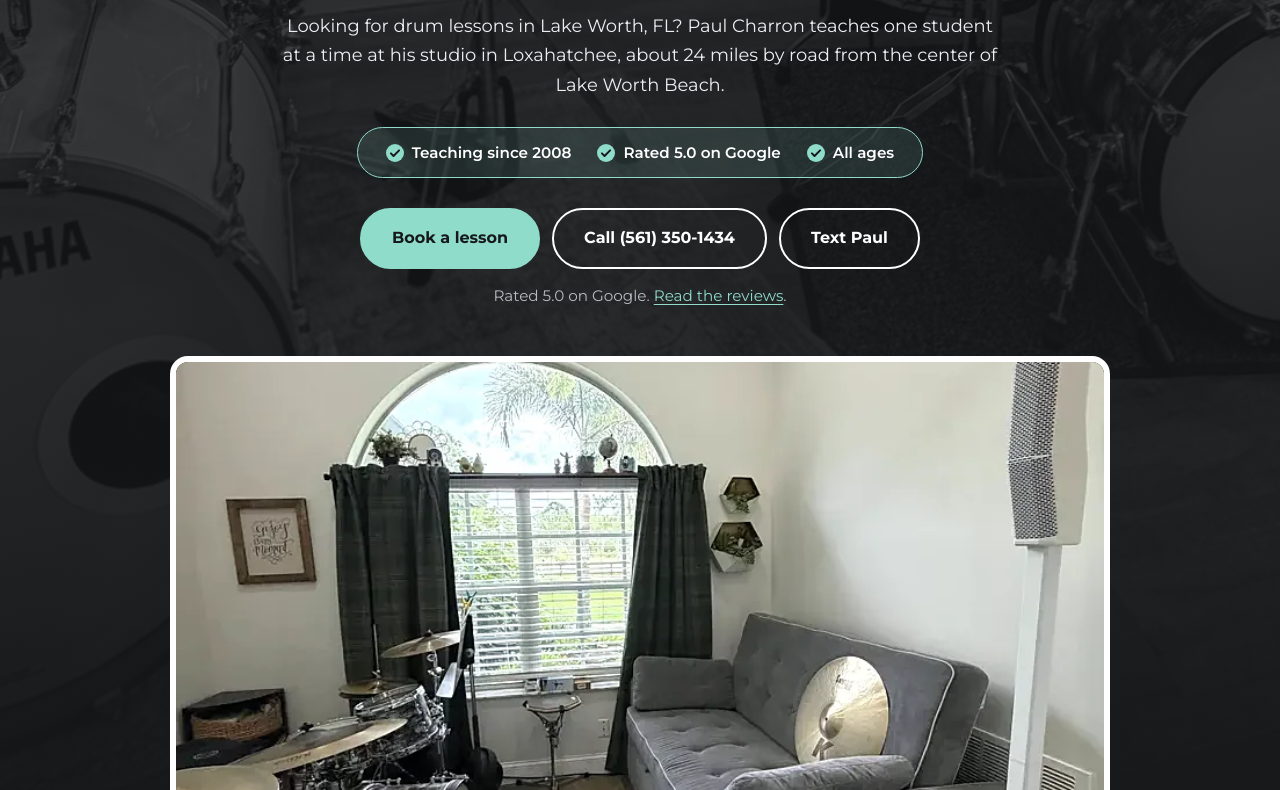
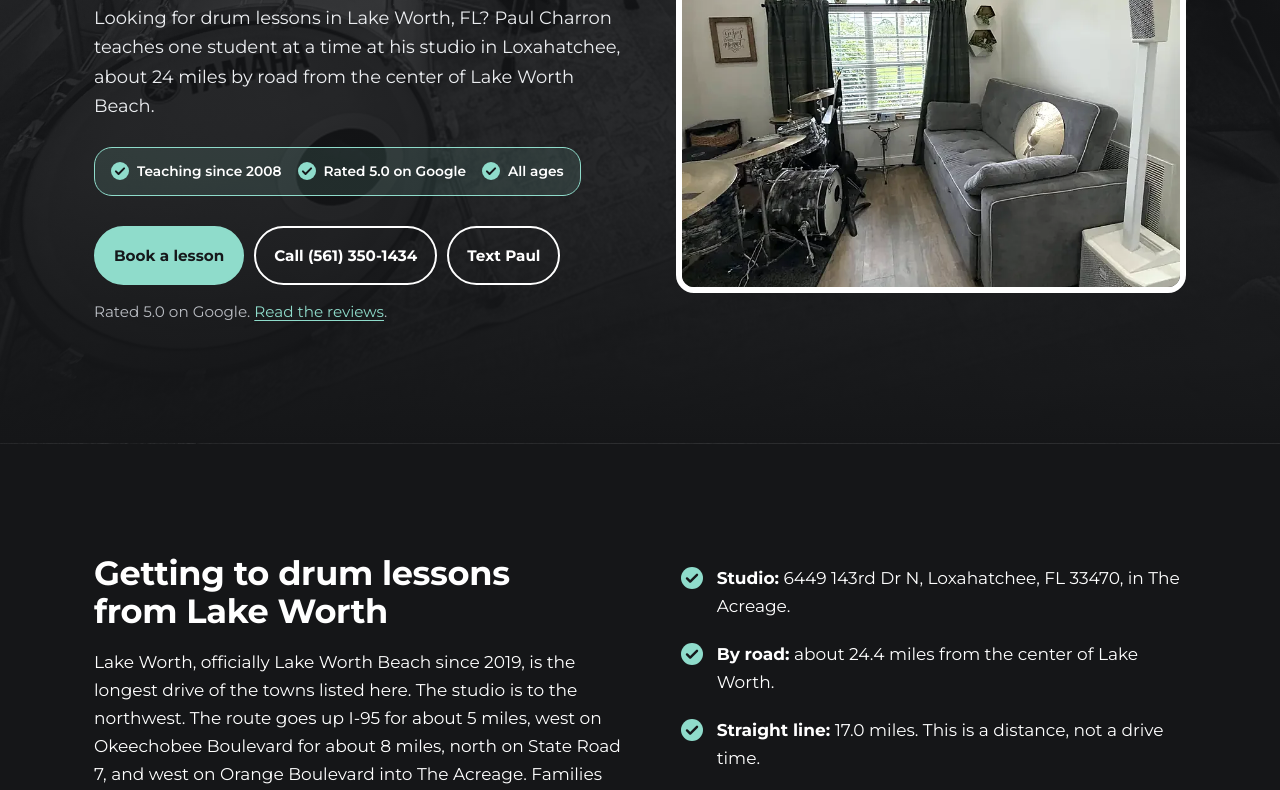
Before and after one commit to gantolin/paul-charron-drums-preview, a plain HTML site: page drum-lessons-lake-worth-fl.html in a window 1280 px wide. Shown: the part 332-1122 px from the top of the page. Drawn offline with Linux system fonts and the light colour scheme.

Commit message:
Desktop hero: text left, photo right
Co-Authored-By: Claude Fable 5.2 <noreply@anthropic.com>

```diff
--- a/drum-lessons-lake-worth-fl.html
+++ b/drum-lessons-lake-worth-fl.html
@@ -10,7 +10,7 @@
 <link rel="preconnect" href="https://fonts.googleapis.com">
 <link rel="preconnect" href="https://fonts.gstatic.com" crossorigin>
 <link href="https://fonts.googleapis.com/css2?family=Montserrat:wght@400;500;600;700&display=swap" rel="stylesheet">
-<link rel="stylesheet" href="styles.css?v=37">
+<link rel="stylesheet" href="styles.css?v=38">
 <script type="application/ld+json">
 {
   "@context": "https://schema.org",
--- a/styles.css
+++ b/styles.css
@@ -732,3 +732,21 @@ summary::before, summary::after { background: var(--hoop); }
 .miles-board strong { color: #fff; font-size: 1.05rem; }
 .miles-board em { font-style: normal; font-weight: 700; color: var(--teal); font-variant-numeric: tabular-nums; }
 .miles-board a:hover strong { color: var(--teal); }
+
+/* Desktop hero: text on the left, photo on the right (Gene, 2026-11-22: "try that"). Phones and tablets keep the stacked hero. */
+@media (min-width: 1001px) {
+  .hero { padding: 64px 0 84px; text-align: left; }
+  .hero .wrap { grid-template-columns: 1.02fr 0.98fr; gap: 52px; align-items: center; justify-items: start; }
+  .hero h1 { margin-inline: 0; }
+  .hero p.lead { margin: 0; }
+  .hero-badges { margin: 26px 0 0; justify-content: flex-start; padding: 12px 22px; border-radius: 18px; }
+  .hero-actions { justify-content: flex-start; }
+  .hero-photo { margin: 0; width: 100%; }
+  .hero-photo img { aspect-ratio: 1400 / 1157; }
+  .hero-review { right: -14px; bottom: -92px; max-width: 290px; font-size: 0.86rem; padding: 14px 16px; }
+  .hero-badges { gap: 6px 16px; padding: 12px 16px; font-size: 0.86rem; }
+  .hero-actions { gap: 10px; }
+  .hero-actions .btn { padding-inline: 18px; font-size: 0.95rem; }
+  .hero { padding-bottom: 120px; }
+  .hero + .features { padding-top: 72px; }
+}
```
Also changed, not shown: book.html (+1 -1 lines), contact.html (+1 -1 lines), drum-beat-maker.html (+1 -1 lines), drum-lessons-palm-beach-gardens-fl.html (+1 -1 lines), drum-lessons-royal-palm-beach-fl.html (+1 -1 lines), drum-lessons-wellington-fl.html (+1 -1 lines), drum-lessons-west-palm-beach-fl.html (+1 -1 lines), index.html (+1 -1 lines), metronome.html (+1 -1 lines), online-drum-lessons.html (+1 -1 lines), practice-timer.html (+1 -1 lines), student-login.html (+1 -1 lines).
